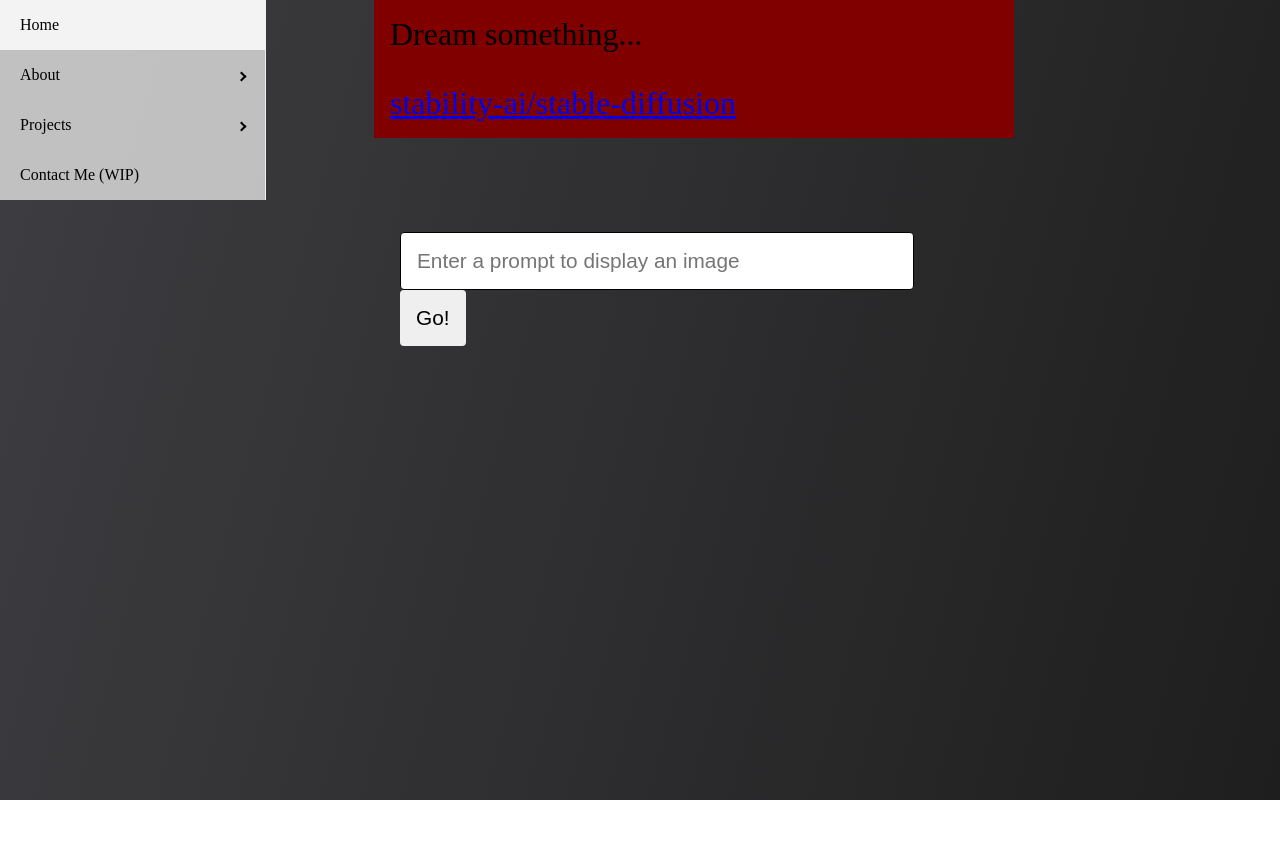
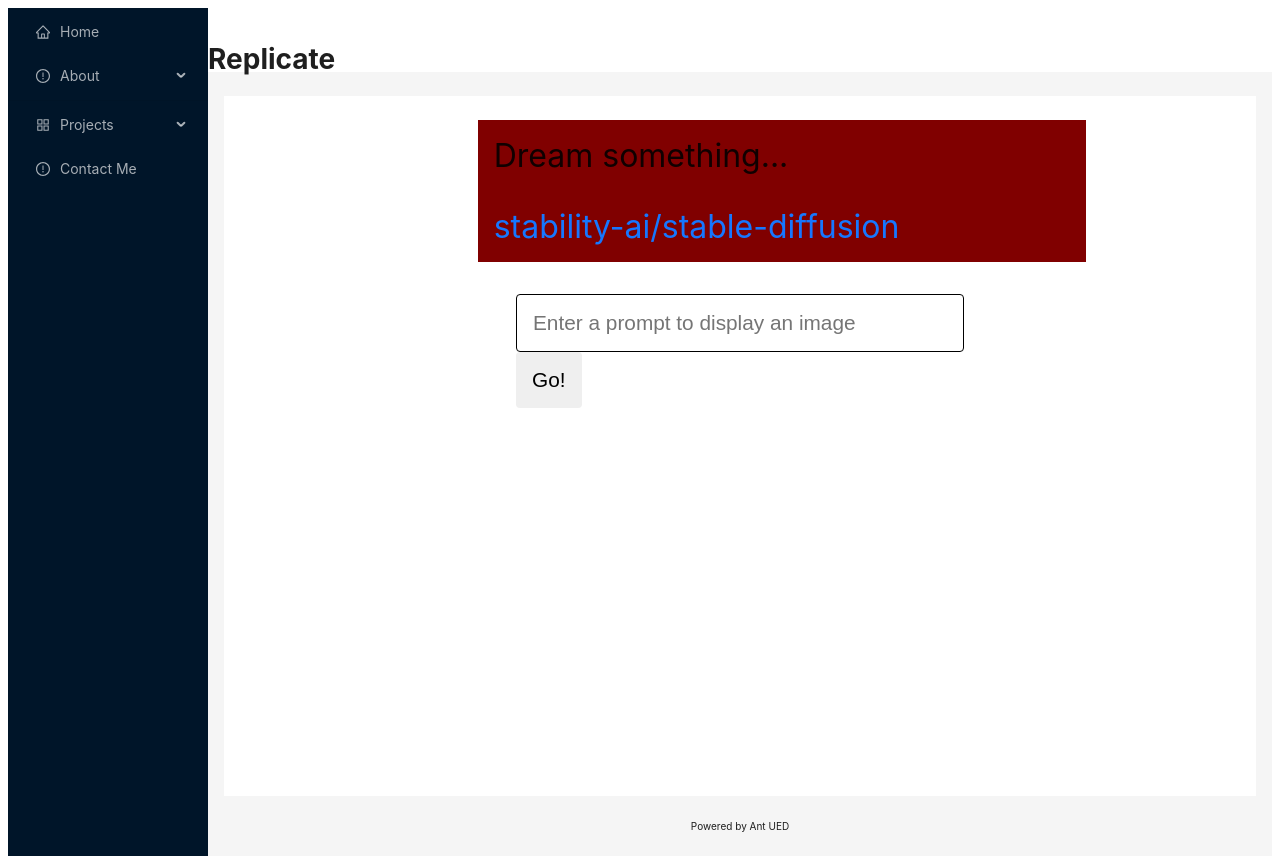
Before and after one commit to jalowe13/jacob-website, a Next.js app: page /replicate in a window 1280 px wide. Before the commit the page ends 800 px from the top, so only its background shows below. Built offline with nearby package versions, Linux system fonts and the light colour scheme.

Commit message:
Wrapped Replicate into ANT Layout

```diff
--- a/components/AntLayout.js
+++ b/components/AntLayout.js
@@ -73,9 +73,9 @@
         // case '4':
         //   Router.push('/resume');
         //   break;
-        // case '5':
-        //   Router.push('/replicate');
-        //   break;
+        case '5':
+          Router.push('/replicate');
+          break;
         case '6':
           Router.push('https://github.com/jalowe13/TheOneSDL');
           break;
--- a/pages/replicate.js
+++ b/pages/replicate.js
@@ -5,6 +5,7 @@
 import MenuLayout from "../components/MenuLayout";
 import styles from "../styles/Home.module.css"
 import Grid from '@mui/material/Unstable_Grid2';
+import Ant from '../components/AntLayout';
 
 
 
@@ -50,17 +51,18 @@
       }
     };
 
+    // Header
+    const headerContent = <h1>Replicate</h1>;
 
-
-    return(
-      <div className={styles.bg}>
+    // Handling everything related to Replicate and Next JS
+    const pageContent =
+    <div>
         <Head>
         <title> Replicate and Next.js</title>
         <link rel="icon" href="/favicon.ico" />
         </Head>
         <Grid container spacing = {2}>
         <Grid item xs = {1}>
-        <MenuLayout></MenuLayout>
         </Grid>
         <Grid item xs = {11}>
         <div className={styles.containerFixedStability}>
@@ -99,6 +101,10 @@
 
 
         </div>
+
+    // Wrap instead into the ANT Layout
+    return(
+      <Ant header={headerContent} content={pageContent}/>
   );
 }
 
```
